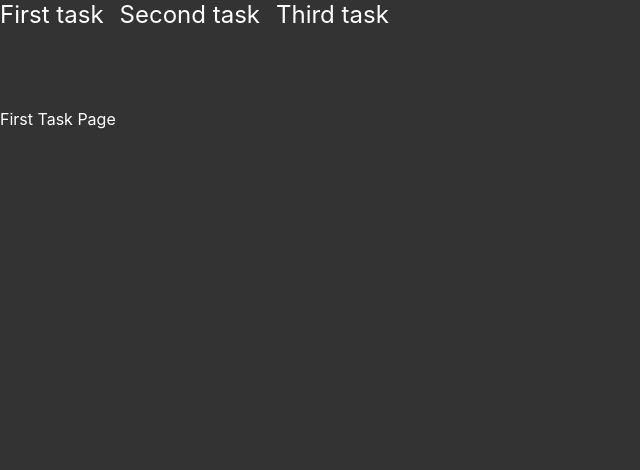
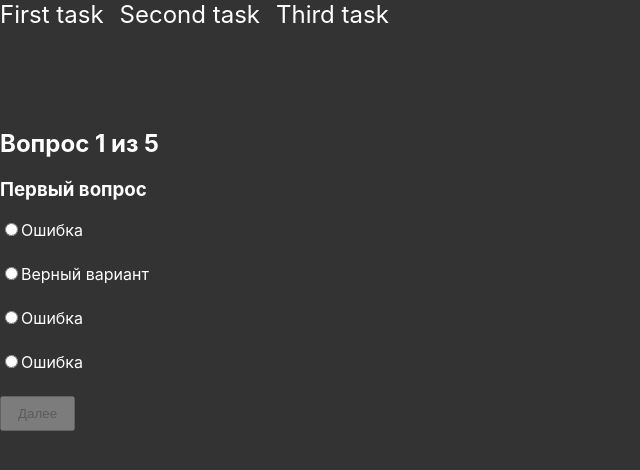
Before and after one commit to pewpowder/InterviewTasks, a React (Create React App) app: page /first-task in a window 1280 px wide. Shown: the top 470 px of the page, without its empty margins (0-640 px from the left). Built offline with nearby package versions, Linux system fonts and the light colour scheme.

Commit message:
first task completed

```diff
--- a/src/pages/FirstTask/FirstTask.module.css
+++ b/src/pages/FirstTask/FirstTask.module.css
@@ -0,0 +1,14 @@
+.question {
+  display: flex;
+  flex-direction: column;
+  gap: 1.5rem;
+}
+
+.question label {
+  width: fit-content;
+}
+
+.question button {
+  width: fit-content;
+  padding: 0.5rem 1rem;
+}
--- a/src/pages/FirstTask/FirstTask.tsx
+++ b/src/pages/FirstTask/FirstTask.tsx
@@ -1,5 +1,75 @@
+import { useRef, useState } from 'react';
+import data from './questions.json';
+import type { Question, UserAnswers } from './types';
+import styles from './FirstTask.module.css';
+import TestResult from './components/TestResult';
+
 function FirstTaskPage() {
-  return <div>First Task Page</div>
+  const questions = useRef<Question[]>(data);
+  const [userAnswers, setUserAnswers] = useState<UserAnswers>({});
+  const [currentQuestionNumber, setCurrentQuestionNumber] = useState(0);
+
+  const handleNextClick = () => {
+    setCurrentQuestionNumber(currentQuestionNumber + 1);
+  };
+
+  const handleInputChange = (e: React.ChangeEvent<HTMLInputElement>) => {
+    const currentQuestion = questions.current[currentQuestionNumber];
+    const index = Number(e.currentTarget.value);
+
+    setUserAnswers((prevAnswers) => {
+      return {
+        ...prevAnswers,
+        [currentQuestionNumber]: currentQuestion.answers[index].isCorrect,
+      };
+    });
+  };
+
+  const repeatTest = () => {
+    setUserAnswers({});
+    setCurrentQuestionNumber(0);
+  };
+
+  if (currentQuestionNumber === questions.current.length) {
+    return (
+      <TestResult
+        userAnswers={userAnswers}
+        numberOfQuestions={questions.current.length}
+        repeatTest={repeatTest}
+      />
+    );
+  }
+
+  const isNextButtonDisabled =
+    Object.keys(userAnswers).length - 1 !== currentQuestionNumber;
+  return (
+    <div>
+      <h2>
+        Вопрос {currentQuestionNumber + 1} из {questions.current.length}
+      </h2>
+      <h3>{questions.current[currentQuestionNumber].question}</h3>
+      <div className={styles['question']} key={currentQuestionNumber}>
+        {questions.current[currentQuestionNumber].answers.map((answer, i) => {
+          return (
+            <label key={i}>
+              <input
+                type="radio"
+                name="answer"
+                value={i}
+                onChange={handleInputChange}
+              />
+              {answer.text}
+            </label>
+          );
+        })}
+        <button disabled={isNextButtonDisabled} onClick={handleNextClick}>
+          {currentQuestionNumber >= questions.current.length
+            ? 'Закончить и показатель результаты'
+            : 'Далее'}
+        </button>
+      </div>
+    </div>
+  );
 }
 
 export default FirstTaskPage;
--- /dev/null
+++ b/src/pages/FirstTask/components/TestResult.tsx
@@ -0,0 +1,37 @@
+import { UserAnswers } from '../types';
+
+interface TestResultProps {
+  userAnswers: UserAnswers;
+  numberOfQuestions: number;
+  repeatTest: () => void;
+}
+
+function TestResult({
+  userAnswers,
+  numberOfQuestions,
+  repeatTest,
+}: TestResultProps) {
+  const correctAnswers = Object.values(userAnswers).reduce((acc, value) => {
+    return value ? acc + 1 : acc;
+  }, 0);
+
+  return (
+    <div>
+      <ul>
+        <li>
+          Процент правильных ответов:{' '}
+          {(correctAnswers / numberOfQuestions) * 100}%
+        </li>
+        <li>Количество правильных ответов: {correctAnswers}</li>
+        <li>
+          Количество неправильных ответов: {numberOfQuestions - correctAnswers}
+        </li>
+      </ul>
+      <button type="button" onClick={repeatTest}>
+        Начать заново
+      </button>
+    </div>
+  );
+}
+
+export default TestResult;
--- /dev/null
+++ b/src/pages/FirstTask/questions.json
@@ -0,0 +1,112 @@
+[
+  {
+    "id": 0,
+    "question": "Первый вопрос",
+    "answers": [
+      {
+        "text": "Ошибка",
+        "isCorrect": false
+      },
+      {
+        "text": "Верный вариант",
+        "isCorrect": true
+      },
+      {
+        "text": "Ошибка",
+        "isCorrect": false
+      },
+      {
+        "text": "Ошибка",
+        "isCorrect": false
+      }
+    ]
+  },
+  {
+    "id": 1,
+    "question": "Второй вопрос",
+    "answers": [
+      {
+        "text": "Ошибка",
+        "isCorrect": false
+      },
+      {
+        "text": "Ошибка",
+        "isCorrect": false
+      },
+      {
+        "text": "Ошибка",
+        "isCorrect": false
+      },
+      {
+        "text": "Верный вариант",
+        "isCorrect": true
+      }
+    ]
+  },
+  {
+    "id": 2,
+    "question": "Третий вопрос",
+    "answers": [
+      {
+        "text": "Верный вариант",
+        "isCorrect": true
+      },
+      {
+        "text": "Ошибка",
+        "isCorrect": false
+      },
+      {
+        "text": "Ошибка",
+        "isCorrect": false
+      },
+      {
+        "text": "Ошибка",
+        "isCorrect": false
+      }
+    ]
+  },
+  {
+    "id": 3,
+    "question": "Четвертый вопрос",
+    "answers": [
+      {
+        "text": "Ошибка",
+        "isCorrect": false
+      },
+      {
+        "text": "Верный вариант",
+        "isCorrect": true
+      },
+      {
+        "text": "Ошибка",
+        "isCorrect": false
+      },
+      {
+        "text": "Ошибка",
+        "isCorrect": false
+      }
+    ]
+  },
+  {
+    "id": 0,
+    "question": "Пятый вопрос",
+    "answers": [
+      {
+        "text": "Ошибка",
+        "isCorrect": false
+      },
+      {
+        "text": "Ошибка",
+        "isCorrect": false
+      },
+      {
+        "text": "Ошибка",
+        "isCorrect": false
+      },
+      {
+        "text": "Верный вариант",
+        "isCorrect": true
+      }
+    ]
+  }
+]
--- /dev/null
+++ b/src/pages/FirstTask/types.ts
@@ -0,0 +1,14 @@
+export interface Answer {
+  text: string;
+  isCorrect: boolean;
+}
+
+export interface Question {
+  id: number;
+  question: string;
+  answers: Answer[];
+}
+
+export interface UserAnswers {
+  [key: number]: boolean,
+};
--- a/src/pages/SecondTask/SecondTask.tsx
+++ b/src/pages/SecondTask/SecondTask.tsx
@@ -7,6 +7,7 @@ import type {
 import {
   getInitialFormFields,
   getInitialFormFieldsErrors,
+  isWorkPlaceErrorKey,
   isWorkPlaceKey,
 } from './helpers';
 import styles from './SecondTask.module.css';
@@ -80,16 +81,142 @@ export default function SecondTaskPage() {
 
   const handleFormSubmit = (e: React.FormEvent<HTMLFormElement>) => {
     e.preventDefault();
-    // const { isValid, errors } = validateForm(e.currentTarget)
-    validateForm(e.currentTarget);
-
-
   };
 
-  const validateForm = (target: EventTarget & HTMLFormElement) => {
-    console.log(target.elements);
-    console.log(target.workPlaces)
+  interface WorkPlaceValidateInfo {
+    name: string;
+    value: string;
+    formFields: FormFields;
+    match: RegExpMatchArray;
   }
+
+  const validateWorkPlaces = (validateInfo: WorkPlaceValidateInfo) => {
+    const { name, value, formFields, match } = validateInfo;
+
+    const id = Number(match[0]);
+    const workPlace = formFields.workPlaces.find((wp) => wp.id === id);
+    const key = name.slice(0, name.indexOf('['));
+
+    let error: string | null = null;
+    switch (key) {
+      case 'organization': {
+        if (value === '') {
+          error = 'Поле не может быть пустым';
+        }
+        break;
+      }
+      case 'startYear': {
+        const yearOfBirth = formFields.dateOfBirth;
+        const year = Number(value);
+        const minYear = Number(yearOfBirth) + 18;
+        const maxYear = new Date().getFullYear();
+
+        if (yearOfBirth === null) {
+          error = 'Пожалуйста, заполните сперва поле "Дата рождения"';
+        }
+
+        if (year < minYear || year > maxYear) {
+          error = `Поле не может быть больше ${maxYear} и меньше ${minYear}`;
+        }
+
+        break;
+      }
+      case 'endYear': {
+        const year = Number(value);
+        const minYear = workPlace && workPlace.startYear;
+        const maxYear = new Date().getFullYear();
+
+        if (!minYear) {
+          error = 'Пожалуйста, заполните сперва поле "Год начала работы"';
+        }
+
+        if (minYear && (year < minYear || year > maxYear)) {
+          error = `Поле не может быть меньше ${minYear} и больше ${maxYear}`;
+        }
+
+        break;
+      }
+      default: {
+        console.log("Workplace with such id doesn't exist");
+        break;
+      }
+    }
+
+    if (formFieldsErrors.workPlaces.length === 0 && error) {
+      return [
+        {
+          id,
+          organization: '',
+          startYear: '',
+          endYear: '',
+          [key]: error,
+        },
+      ];
+    }
+
+    if (error) {
+      return formFieldsErrors.workPlaces.map((wp) => {
+        if (wp.id === id && isWorkPlaceErrorKey(wp, key)) {
+          return { ...wp, [key]: error };
+        }
+
+        return wp;
+      });
+    } else {
+      return formFieldsErrors.workPlaces.filter(wp => {
+        if(wp.id === id) {
+
+        }
+      })
+    }
+
+    return formFieldsErrors.workPlaces;
+  };
+
+  const validateField = (target: EventTarget & HTMLInputElement) => {
+    const { name, value } = target;
+    const match = name.match(/\d+/);
+    const key = match === null ? name : 'workPlaces';
+
+    let error: string | FormFieldsErrors['workPlaces'] | null = null;
+    switch (key) {
+      case 'fullName': {
+        if (value.trim().split(' ').length < 3) {
+          error = 'Поле ФИО должно содержать не менее 3-ех слов!';
+        }
+        break;
+      }
+      case 'email': {
+        const reg = /^[\w.-]+@[a-zA-Z\d.-]+\.[a-zA-Z]{2,}$/;
+
+        if (!reg.test(value)) {
+          error = 'Введен не корректный формат почты!';
+        }
+        break;
+      }
+      case 'workPlaces': {
+        const workPlacesErrors = validateWorkPlaces({
+          name,
+          value,
+          formFields,
+          match: match as RegExpMatchArray,
+        });
+
+        error = workPlacesErrors;
+        break;
+      }
+      default: {
+        console.log(`This error key doesn't exist ${key}`);
+        break;
+      }
+    }
+
+    return {
+      name: key,
+      error,
+    };
+  };
+
 
   return (
     <form
```
